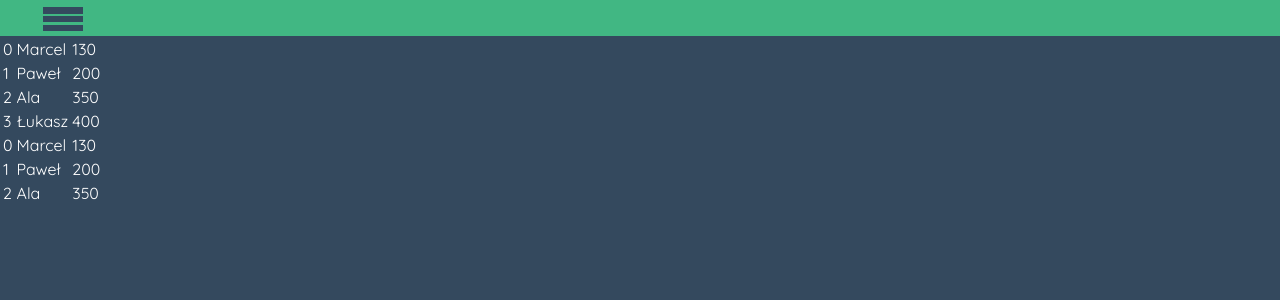
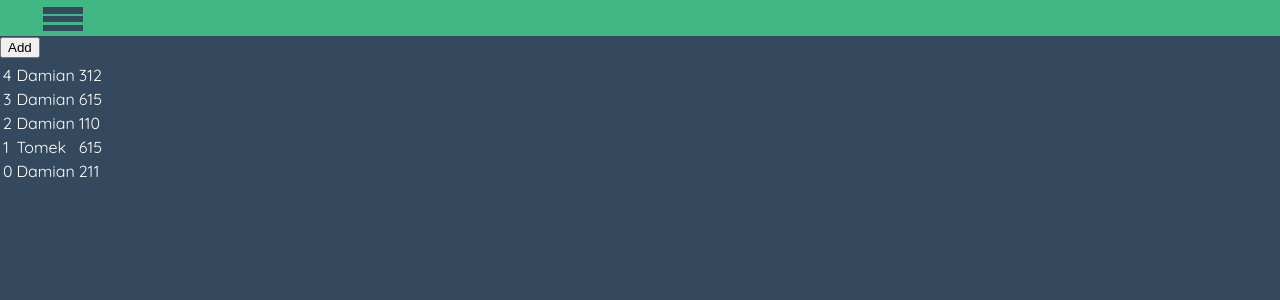
Before and after one commit to RZEPI/engineering-thesis-vue, a Vue app in the folder vue-app/: page /Table in a window 1280 px wide. Shown: the top 300 px of the page. Built offline with nearby package versions, Linux system fonts and the light colour scheme.

Commit message:
[Vue][TablePage] Added Add new element

```diff
--- a/vue-app/src/pages/TablePage.vue
+++ b/vue-app/src/pages/TablePage.vue
@@ -1,31 +1,53 @@
 <template>
     <div>
+        <button @click="addRecord">Add</button>
         <table>
-        <tr v-for="tuple in tuples">
-            <td>{{tuple[0]}}</td>
-            <td>{{tuple[1]}}</td>
-            <td>{{tuple[2]}}</td>
-        </tr>
-    </table>
+            <thead>
+                <th></th>
+                <th></th>
+                <th></th>
+            </thead>
+            <tr :key=tuple[0] v-for="tuple in tuples">
+                <td>{{tuple[0]}}</td>
+                <td>{{tuple[1]}}</td>
+                <td>{{tuple[2]}}</td>
+            </tr>
+        </table>
     </div>
 </template>
 
 <script setup lang="ts">
+import {onMounted, ref} from 'vue';
+import { NamesTable } from '../static/RandomDataTables';
+import { NumberTable } from '../static/RandomDataTables';
+import {onBeforeMount} from 'vue';
 
-import {ref} from 'vue';
+const tuples = ref<[number,string,number][]>([])
 
-const tuples = ref<[number,string,number][]>(
-[
-    [0, "Marcel", 130],
-    [1, "Paweł", 200],
-    [2, "Ala", 350],
-    [3, "Łukasz", 400],
-    [0, "Marcel", 130],
-    [1, "Paweł", 200],
-    [2, "Ala", 350],
+let key: number = 0;
 
-])
+onBeforeMount(generateArray);
 
+function addRecord()
+{
+    const NameIndex: number =  Math.floor(Math.random() * NamesTable.length);
+    const LevelIndex: number = Math.floor(Math.random() * NumberTable.length);
+    tuples.value.unshift([key++, NamesTable[NameIndex], NumberTable[LevelIndex]]);
+}
+
+function generateArray()
+{
+    const generatedArray: [number, string, number][] = [];
+
+        for(let i = 0; i<5; i++)
+        {
+            const NameIndex: number =  Math.floor(Math.random() * NamesTable.length);
+            const LevelIndex: number = Math.floor(Math.random() * NumberTable.length);
+            generatedArray.unshift([key++, NamesTable[NameIndex], NumberTable[LevelIndex]]);
+        }
+
+        tuples.value.unshift(...generatedArray);
+}
 </script>
 
 <style scoped></style>
--- /dev/null
+++ b/vue-app/src/static/RandomDataTables.ts
@@ -0,0 +1,7 @@
+export const NumberTable: number[] = [
+    21,32,43,54,65,76,87,89,109,110,211,312,413,514,615
+]
+
+export const NamesTable: string[] = [
+    "Marcel", "Tomek", "Agata", "Miłosz", "Damian", "Krzysiek", "Ola"
+]
```
